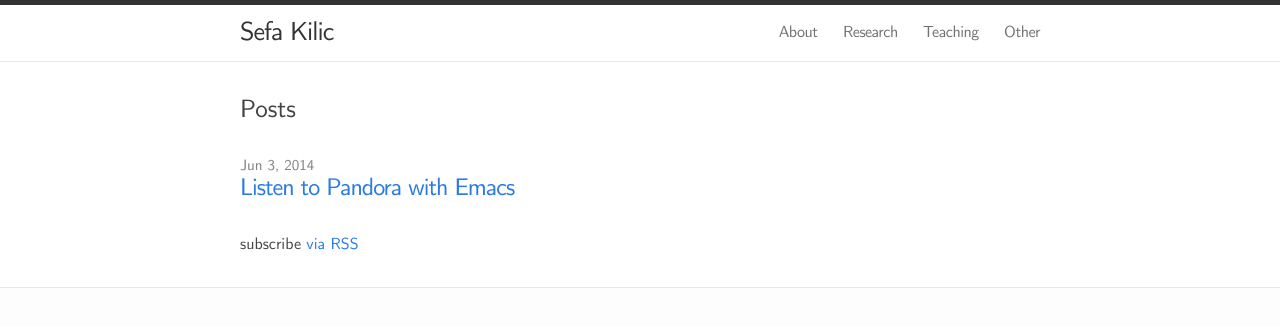
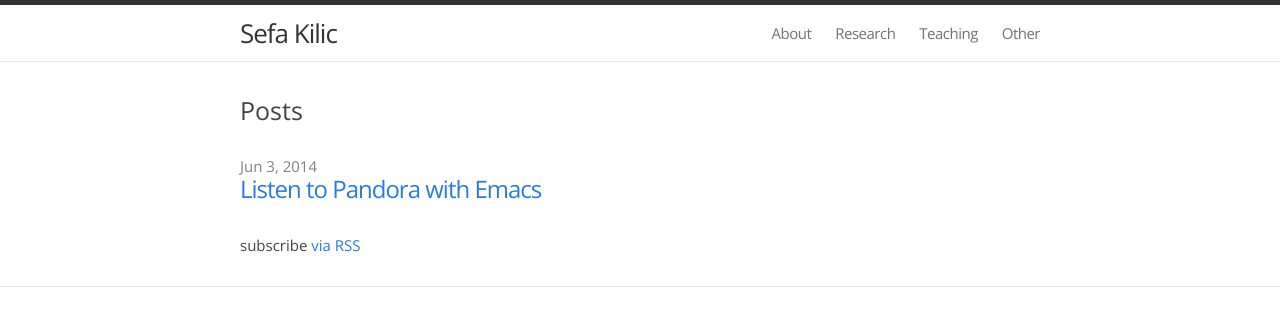
Before and after one commit to sefakilic/sefakilic.github.io, a Jekyll site: the page built from index.html, in a window 1280 px wide. Shown: the top 327 px of the page. Built offline with Jekyll 4.4.1, drawn with Linux system fonts in a browser that asks for light colours.

Commit message:
use Open Sans

```diff
--- a/_includes/head.html
+++ b/_includes/head.html
@@ -5,7 +5,7 @@
     <meta name="viewport" content="width=device-width">
     <meta name="description" content="{{ site.description }}">
     <link rel="canonical" href="{{ page.url | replace:'index.html','' | prepend: site.baseurl | prepend: site.url }}">
-
+    <link href='http://fonts.googleapis.com/css?family=Open+Sans:400italic,400,700&subset=latin,latin-ext' rel='stylesheet' type='text/css'>
     <!-- Custom CSS -->
     <link rel="stylesheet" href="{{ "/css/sans/cmun-sans.css" | prepend: site.baseurl }}">
     <link rel="stylesheet" href="{{ "/css/Bright/cmun-bright.css" | prepend: site.baseurl }}">
--- a/css/main.css
+++ b/css/main.css
@@ -9,8 +9,8 @@
 html, body { height: 100%; }
 
 body {
-  font-family: 'Computer Modern Sans', sans-serif;
-  font-size: 16px;
+  font-family: 'Open Sans', sans-serif;
+  font-size: 15px;
   line-height: 1.5;
   font-weight: 300;
   background-color: #fdfdfd;
```
